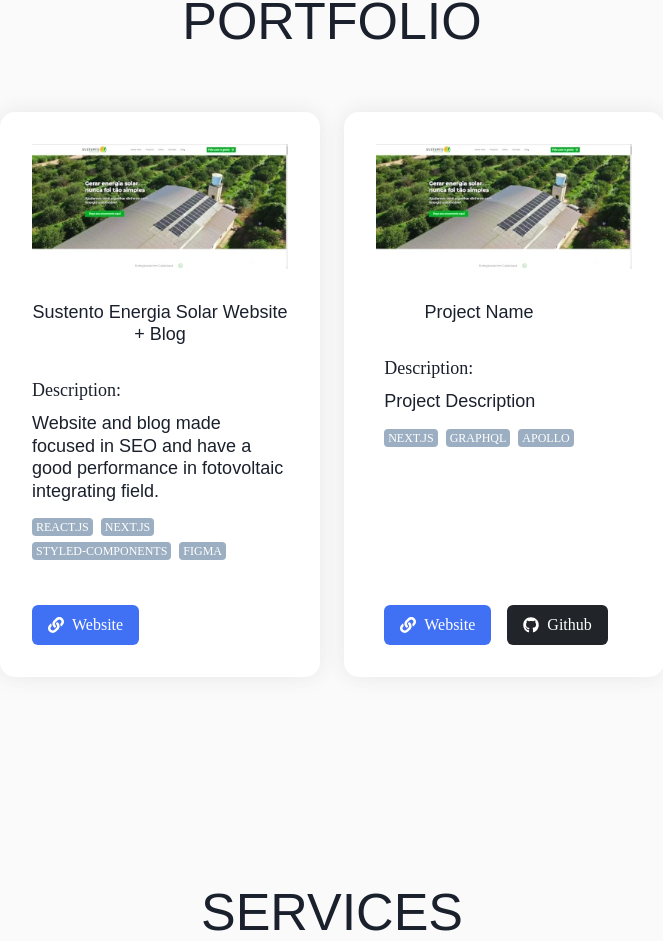
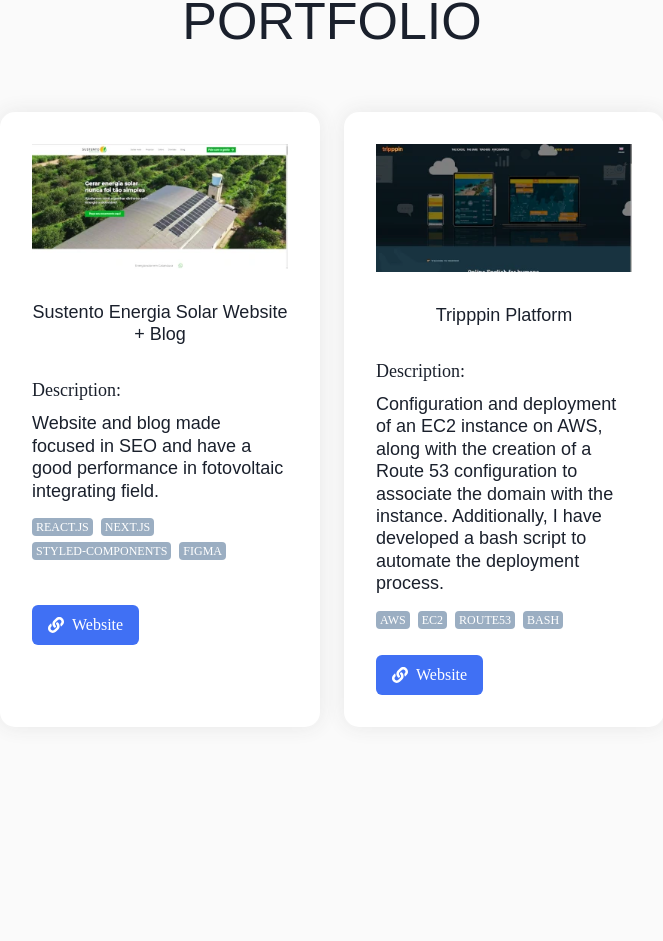
Before and after one commit to viniciussm07/viniciusmartins-portfolio, a Next.js app: page / in a window 1280 px wide. Shown: the part 970-1911 px from the top of the page, without its empty margins (308-971 px from the left). Built offline with nearby package versions, Linux system fonts and the light colour scheme; a web font is replaced by a local one.

Commit message:
Flat: Adding Tripppin Project in Portfolio section

```diff
--- a/data/en/portfolio.ts
+++ b/data/en/portfolio.ts
@@ -1,22 +1,22 @@
-import { ProjectsInterface } from "../../components/section/portfolio/types"
+import { ProjectsInterface } from '../../components/section/portfolio/types'
 
 const projects: ProjectsInterface[] = [
   {
     name: 'Sustento Energia Solar Website + Blog',
-    description: 'Website and blog made focused in SEO and have a good performance in fotovoltaic integrating field.',
+    description:
+      'Website and blog made focused in SEO and have a good performance in fotovoltaic integrating field.',
     imgSource: '/images/projects/website-sustento-min.webp',
     skills: ['React.js', 'Next.js', 'Styled-components', 'Figma'],
-    websiteUrl: 'https://sustentoenergiasolar.com.br/',
+    websiteUrl: 'https://sustentoenergiasolar.com.br/'
   },
   {
-    name: 'Project Name',
-    description: 'Project Description',
-    imgSource: '/images/projects/website-sustento-min.webp',
-    skills: ['Next.js', 'GraphQL', 'Apollo'],
-    websiteUrl: 'https://github.com/viniciussm07',
-    githubUrl: 'https://github.com/viniciussm07',
-  },
+    name: 'Tripppin Platform',
+    description:
+      'Configuration and deployment of an EC2 instance on AWS, along with the creation of a Route 53 configuration to associate the domain with the instance. Additionally, I have developed a bash script to automate the deployment process.',
+    imgSource: '/images/projects/tripppin-platform-min.webp',
+    skills: ['AWS', 'EC2', 'Route53', 'Bash'],
+    websiteUrl: 'https://tripppin.com/'
+  }
 ]
 
-
 export default projects
```
Also changed, not shown: public/images/projects/tripppin-platform-min.webp (added).
